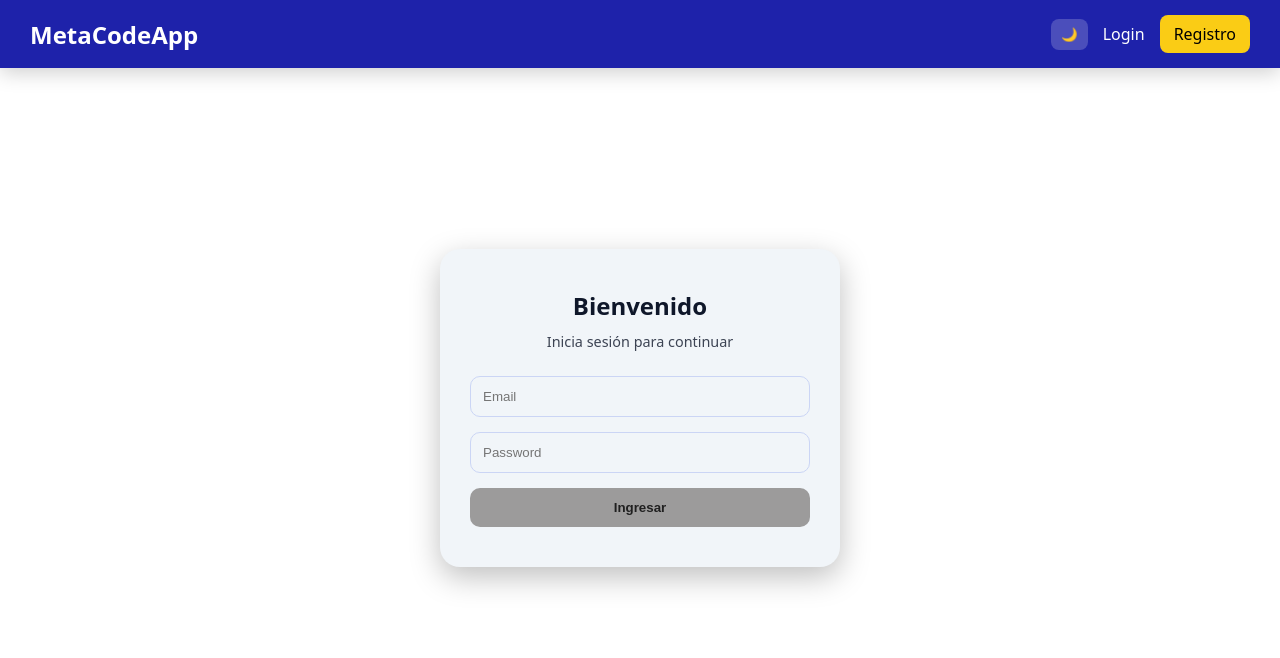
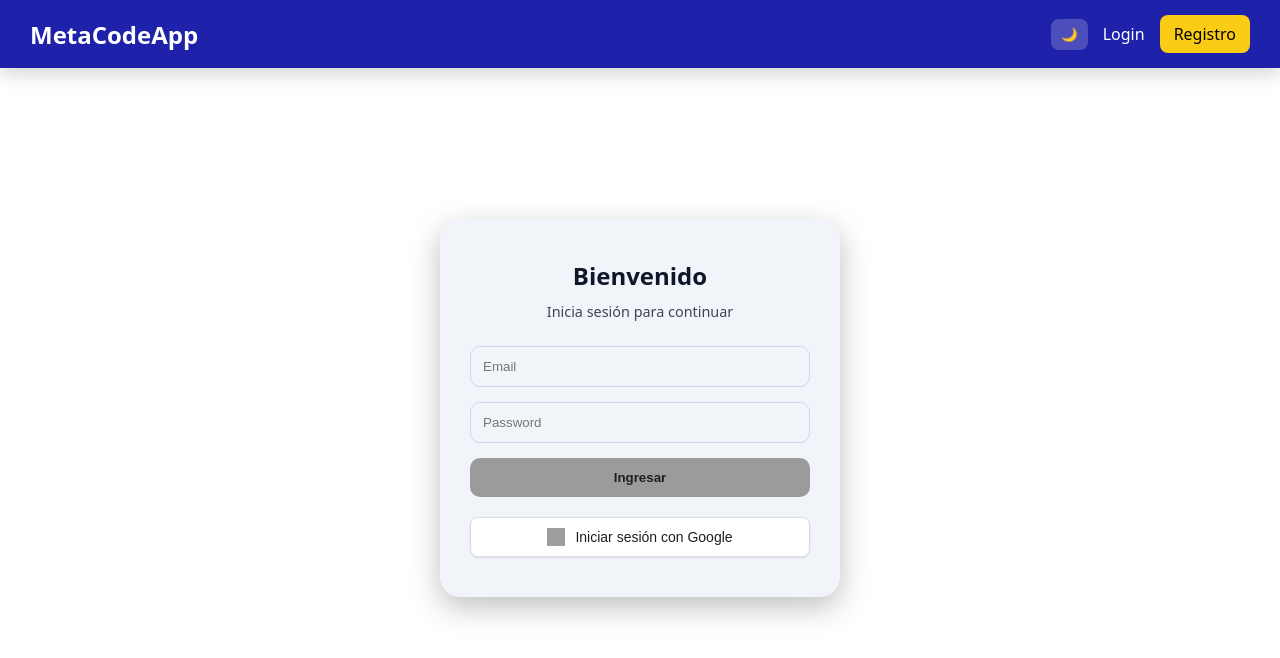
Before and after one commit to Fereiral18/ProyectoM4_LuisFereira, a React (Vite) app: page /login in a window 1280 px wide. Shown: the top 658 px of the page. Built offline with nearby package versions, Linux system fonts and the light colour scheme; no server answers; grey boxes are pictures that could not be loaded.

Commit message:
correcion del login en su ui

```diff
--- a/src/pages/Login.tsx
+++ b/src/pages/Login.tsx
@@ -30,7 +30,9 @@ const Login = () => {
 
   return (
     <div className="login-container">
-      <form className="login-card" onSubmit={handleSubmit}>
+      <div className="login-card">
+
+      <form  onSubmit={handleSubmit}>
         <h2>Bienvenido</h2>
         <p>Inicia sesión para continuar</p>
 
@@ -40,7 +42,7 @@ const Login = () => {
             placeholder="Email"
             onChange={(e) => setEmail(e.target.value)}
             required
-          />
+            />
         </div>
 
         <div className="input-group">
@@ -49,20 +51,21 @@ const Login = () => {
             placeholder="Password"
             onChange={(e) => setPassword(e.target.value)}
             required
-          />
+            />
         </div>
+      </form>
 
         <button type="submit" className="login-btn">
           Ingresar
         </button>
-      </form>
         <button className="google-btn" onClick={handleGoogleLogin}>
           <img
             src="https://developers.google.com/identity/images/g-logo.png"
             alt="Google"
-          />
+            />
           Iniciar sesión con Google
         </button>
+            </div>
     </div>
   );
 };
--- a/src/pages/style.css
+++ b/src/pages/style.css
@@ -106,7 +106,6 @@
   display: flex;
   justify-content: center;
   align-items: center;
-
   /* mismo estilo que el hero */
   padding: 20px;
   border-radius: 10px;
@@ -332,8 +331,7 @@ background-color: #9c9b9b;
 
 /*----------btn de google ----------------------------*/
 .google-btn {
-
-  margin-top: 20px;
+margin-top: 20px;
   display: flex;
   align-items: center;
   justify-content: center;
```
